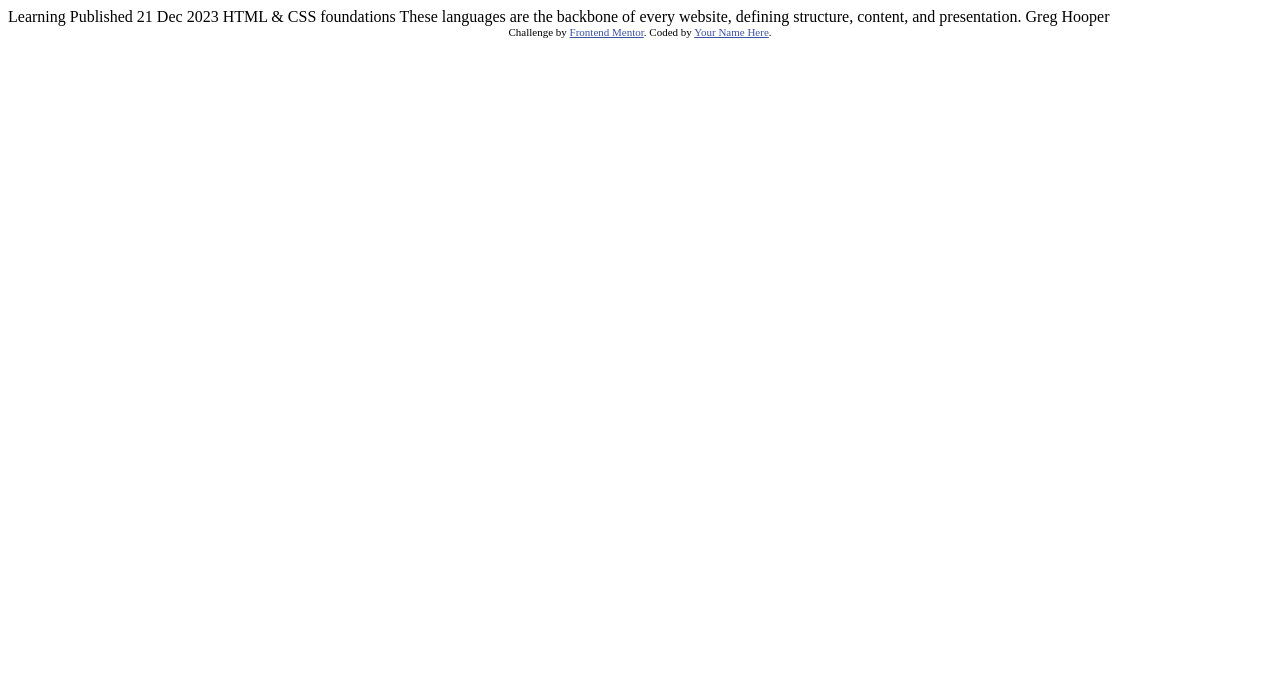
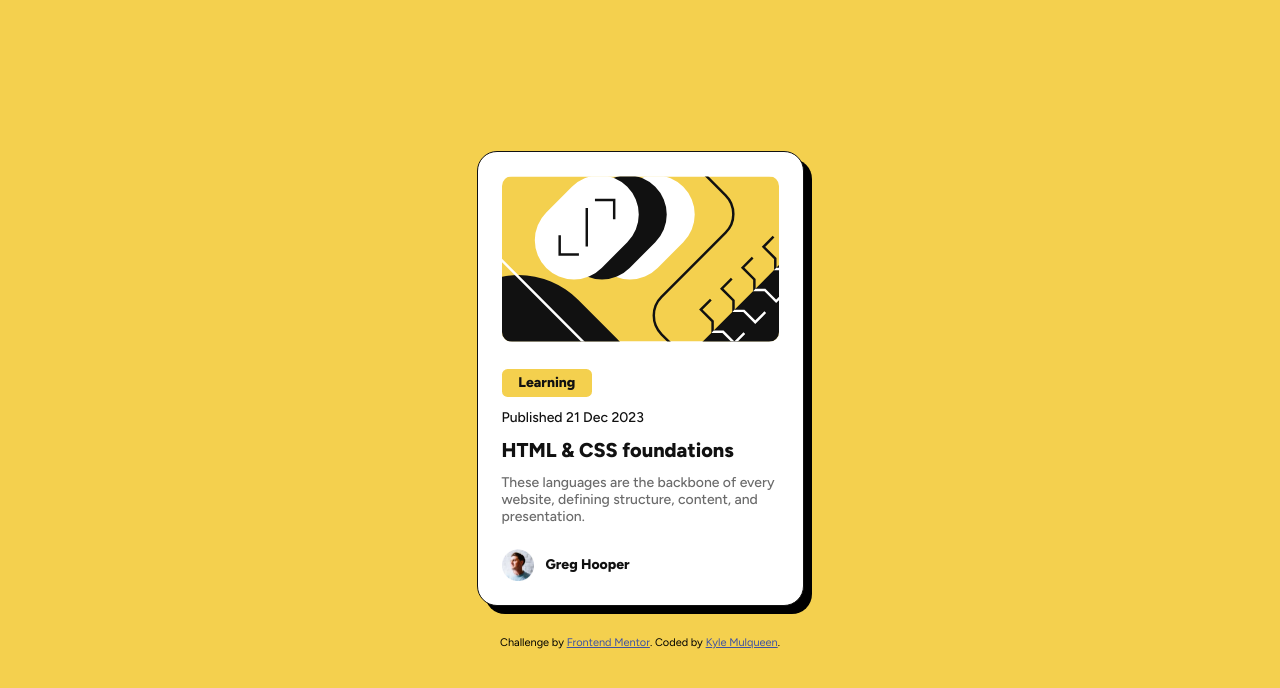
Before and after one commit to kmulqueen/blog-preview-card-challenge, a plain HTML site: page index.html in a window 1280 px wide. Drawn offline with Linux system fonts and the light colour scheme.

Commit message:
finished styling

```diff
--- a/index.html
+++ b/index.html
@@ -1,34 +1,63 @@
 <!DOCTYPE html>
 <html lang="en">
-<head>
-  <meta charset="UTF-8">
-  <meta name="viewport" content="width=device-width, initial-scale=1.0"> <!-- displays site properly based on user's device -->
+  <head>
+    <meta charset="UTF-8" />
+    <meta name="viewport" content="width=device-width, initial-scale=1.0" />
 
-  <link rel="icon" type="image/png" sizes="32x32" href="./assets/images/favicon-32x32.png">
+    <link
+      rel="icon"
+      type="image/png"
+      sizes="32x32"
+      href="./assets/images/favicon-32x32.png"
+    />
+    <link rel="preconnect" href="https://fonts.googleapis.com" />
+    <link rel="preconnect" href="https://fonts.gstatic.com" crossorigin />
+    <link
+      href="https://fonts.googleapis.com/css2?family=Figtree:ital,wght@0,300..900;1,300..900&display=swap"
+      rel="stylesheet"
+    />
+    <link rel="stylesheet" href="./style.css" />
 
-  <title>Frontend Mentor | Blog preview card</title>
+    <title>Frontend Mentor | Blog preview card</title>
+  </head>
+  <body>
+    <main>
+      <article class="card">
+        <figure class="card-img-container">
+          <img
+            src="./assets/images/illustration-article.svg"
+            alt="abstract image with black, white, and yellow colors."
+            class="card-img"
+          />
+        </figure>
+        <article class="card-content">
+          <div class="card-info">
+            <h2 class="text-small-bold">Learning</h2>
+            <p class="text-small">Published 21 Dec 2023</p>
+          </div>
+          <header>
+            <h1 class="card-title text-large-bold">HTML & CSS foundations</h1>
+            <p class="card-summary text-small">
+              These languages are the backbone of every website, defining
+              structure, content, and presentation.
+            </p>
+          </header>
+        </article>
+        <figure class="card-author">
+          <img
+            src="./assets/images/image-avatar.webp"
+            alt="Photo of Greg Hooper"
+          />
+          <figcaption class="text-small-bold">Greg Hooper</figcaption>
+        </figure>
+      </article>
+    </main>
 
-  <!-- Feel free to remove these styles or customise in your own stylesheet 👍 -->
-  <style>
-    .attribution { font-size: 11px; text-align: center; }
-    .attribution a { color: hsl(228, 45%, 44%); }
-  </style>
-</head>
-<body>
-
-  Learning
-
-  Published 21 Dec 2023
-
-  HTML & CSS foundations
-
-  These languages are the backbone of every website, defining structure, content, and presentation.
-
-  Greg Hooper
-
-  <div class="attribution">
-    Challenge by <a href="https://www.frontendmentor.io?ref=challenge" target="_blank">Frontend Mentor</a>.
-    Coded by <a href="#">Your Name Here</a>.
-  </div>
-</body>
+    <footer class="attribution">
+      Challenge by
+      <a href="https://www.frontendmentor.io?ref=challenge" target="_blank"
+        >Frontend Mentor</a
+      >. Coded by <a href="https://github.com/kmulqueen">Kyle Mulqueen</a>.
+    </footer>
+  </body>
 </html>
--- /dev/null
+++ b/style.css
@@ -0,0 +1,134 @@
+:root {
+  font-size: 10px;
+  font-family: "Figtree", sans-serif;
+  font-optical-sizing: auto;
+  font-style: normal;
+  letter-spacing: 0px;
+
+  --font-size-large: 2rem;
+  --font-size-medium: 1.6rem;
+  --font-size-small: 1.4rem;
+  --font-weight-bold: 800;
+  --font-weight-medium: 500;
+
+  --color-yellow: #f4d04e;
+  --color-gray-dark: #111111;
+  --color-gray-light: #6b6b6b;
+  --color-white: #ffffff;
+  --color-link: hsl(228, 45%, 44%);
+
+  --spacing-xsmall: 0.4em;
+  --spacing-small: 0.8em;
+  --spacing-medium: 1.2em;
+  --spacing-large: 2.4em;
+}
+
+*,
+*::before,
+*::after {
+  margin: 0;
+  padding: 0;
+  box-sizing: border-box;
+}
+
+body {
+  min-height: 100vh;
+  background-color: var(--color-yellow);
+  display: flex;
+  flex-direction: column;
+  justify-content: center;
+  align-items: center;
+  gap: 3em;
+}
+
+.card {
+  background-color: var(--color-white);
+  width: 32.7rem;
+  border-radius: 2rem;
+  padding: var(--spacing-large);
+  display: flex;
+  flex-direction: column;
+  gap: var(--spacing-large);
+  border: var(--color-gray-dark) solid 1px;
+  box-shadow: var(--spacing-small) var(--spacing-small) 0 0 #000000;
+}
+
+.card-img {
+  width: 100%;
+  border-radius: 1rem;
+}
+
+.card-content {
+  display: flex;
+  flex-direction: column;
+  gap: var(--spacing-medium);
+}
+
+.card-info {
+  display: flex;
+  flex-direction: column;
+  gap: var(--spacing-medium);
+}
+
+.card-info > h2,
+.card-info > p,
+.card-title,
+.card-author > figcaption {
+  color: var(--color-gray-dark);
+}
+
+.card-info > h2 {
+  background-color: var(--color-yellow);
+  padding: var(--spacing-xsmall) var(--spacing-medium);
+  max-width: fit-content;
+  border-radius: var(--spacing-xsmall);
+}
+
+.card-content > header:nth-child(2) {
+  display: flex;
+  flex-direction: column;
+  gap: var(--spacing-medium);
+}
+
+.card-summary {
+  color: var(--color-gray-light);
+}
+
+.card-author {
+  display: flex;
+  gap: var(--spacing-medium);
+  align-items: center;
+}
+
+.card-author > img {
+  width: 3.2rem;
+  height: 3.2rem;
+}
+
+.text-large-bold {
+  font-weight: var(--font-weight-bold);
+  font-size: var(--font-size-large);
+}
+
+.text-medium {
+  font-weight: var(--font-weight-medium);
+  font-size: var(--font-size-medium);
+}
+
+.text-small {
+  font-weight: var(--font-weight-medium);
+  font-size: var(--font-size-small);
+}
+
+.text-small-bold {
+  font-weight: var(--font-weight-bold);
+  font-size: var(--font-size-small);
+}
+
+.attribution {
+  font-size: 1.1rem;
+  text-align: center;
+}
+.attribution a {
+  color: var(--color-link);
+}
```
